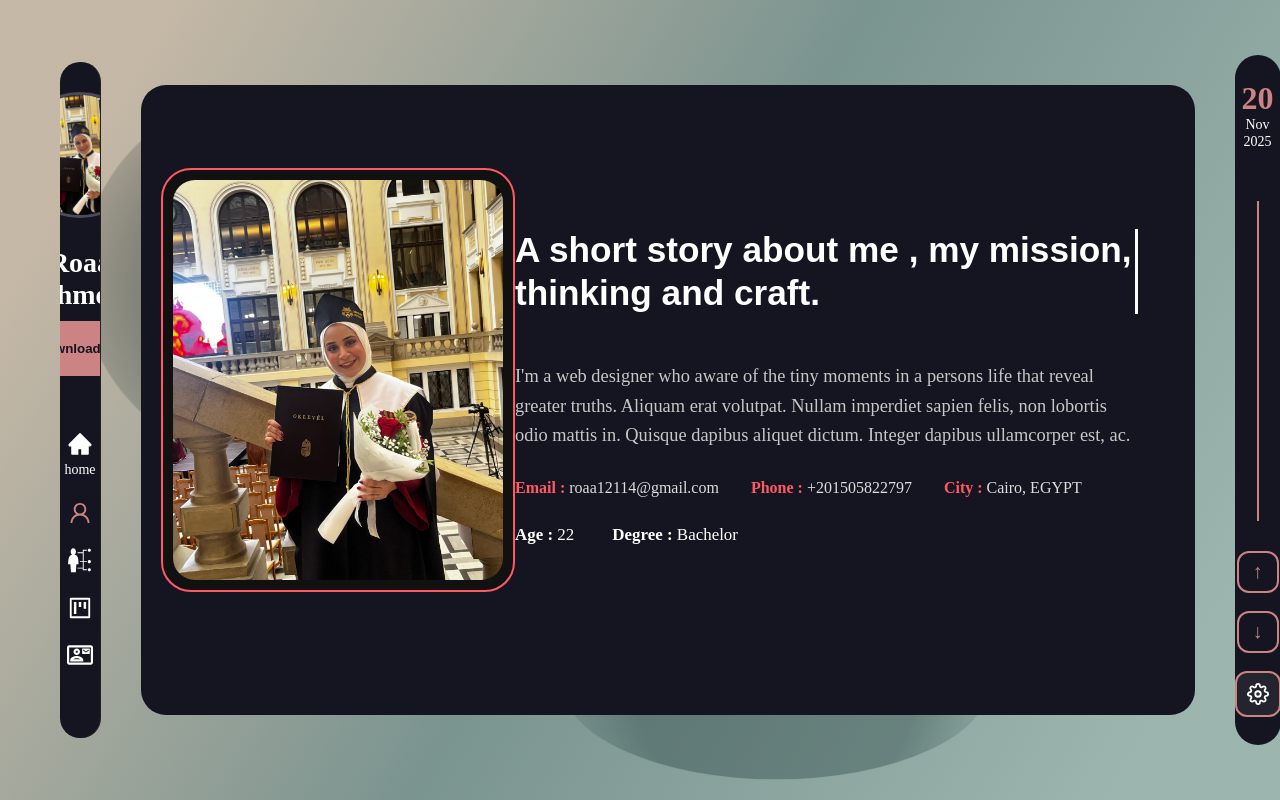
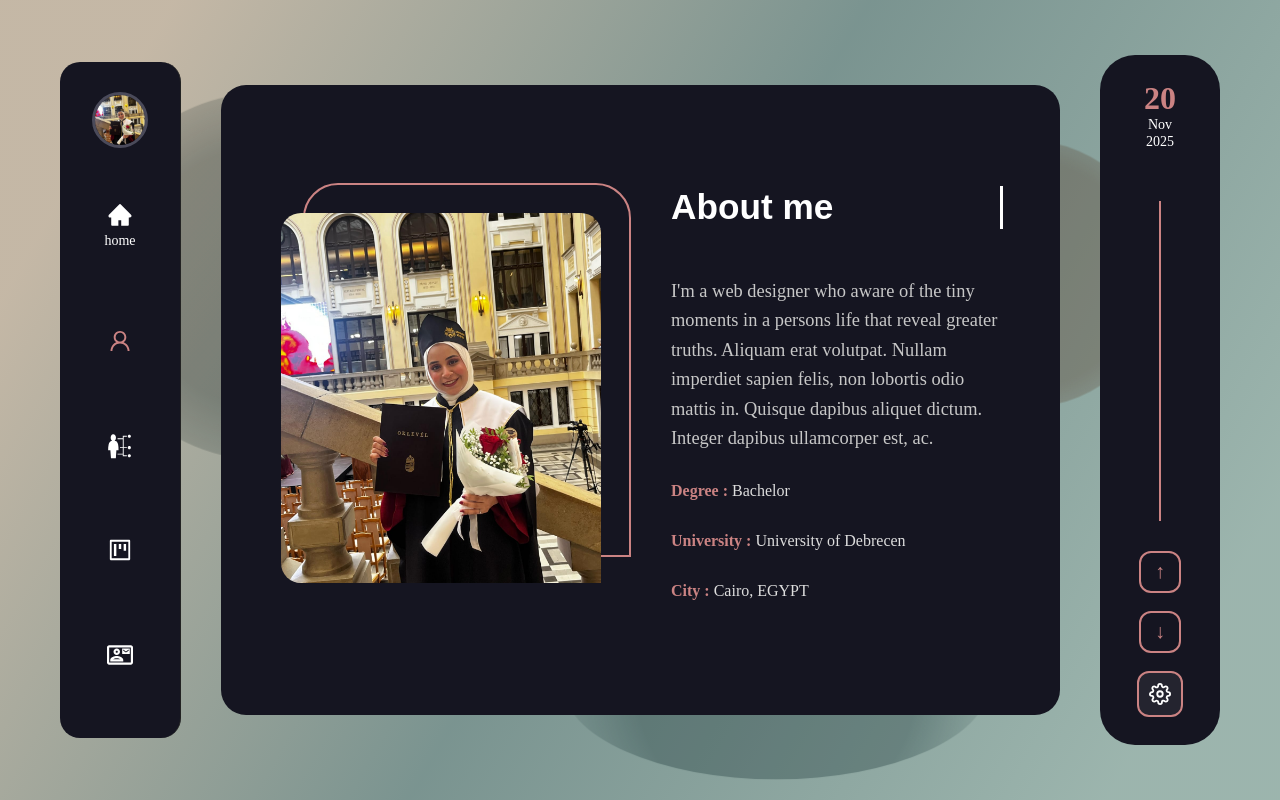
Before and after one commit to roaa12114/Portfolio2, a React (Vite) app: page /about in a window 1280 px wide. Built offline with nearby package versions, Linux system fonts and the light colour scheme; a web font is replaced by a local one.

Commit message:
Handle the rightSide bar arrows and improve the functionality of the leftSide bar and its expansion

```diff
--- a/src/components/leftSidebar.jsx
+++ b/src/components/leftSidebar.jsx
@@ -5,6 +5,8 @@ import profileImg from "../assets/images/Untitled-1.jpg";
 import { AiFillHome, AiOutlineUser, AiOutlineProject } from "react-icons/ai";
 import { GiSkills } from "react-icons/gi";
 import { MdOutlineContactMail } from "react-icons/md";
+import { useLocation } from "react-router-dom";
+
 
 const links = [
   { name: "home", icon: <AiFillHome /> },
@@ -16,7 +18,9 @@ const links = [
 
 const LeftSidebar = ({ activeIndex, setActiveIndex }) => {
 
-  const isHomeActive = activeIndex === 0;
+  const location = useLocation();
+  const isHomePage = location.pathname === "/";
+const isHomeActive = isHomePage;
 
   return (
     <div className={`left-sidebar ${isHomeActive ? "expanded" : ""}`}>
@@ -38,7 +42,7 @@ const LeftSidebar = ({ activeIndex, setActiveIndex }) => {
         {links.map((link, index) => (
   <NavLink
     key={link.name}
-    to={link.name === "home" ? "" : link.name}
+    to={link.name === "home" ? "/" : `/${link.name}`}
     className={({ isActive }) =>
       `nav-item ${isActive ? "active" : ""}`
     }
--- a/src/components/rightSidebar.jsx
+++ b/src/components/rightSidebar.jsx
@@ -1,20 +1,35 @@
 import React from "react";
 import "./rightSidebar.css";
 import { FiSettings } from "react-icons/fi";
+import { useNavigate } from "react-router-dom";
+
+
+const sections = ["", "about", "skills", "projects", "contact"];
 
 const RightSidebar = ({ activeIndex, setActiveIndex }) => {
+
+  const navigate = useNavigate();
 
   const today = new Date();
   const day = today.getDate();
   const month = today.toLocaleString("en-US", { month: "short" });
   const year = today.getFullYear();
 
+    const goToSection = (index) => {
+    setActiveIndex(index);
+    navigate(`/${sections[index]}`);
+  };
+
   const handleUp = () => {
-    if (activeIndex > 0) setActiveIndex(activeIndex - 1);
+    if (activeIndex > 0) {
+      goToSection(activeIndex - 1);
+    }
   };
 
   const handleDown = () => {
-    if (activeIndex < 4) setActiveIndex(activeIndex + 1);
+    if (activeIndex < sections.length - 1) {
+      goToSection(activeIndex + 1);
+    }
   };
 
   return (
--- a/src/pages/about.css
+++ b/src/pages/about.css
@@ -8,55 +8,73 @@
   align-items: center;
   color: white;
   min-height: 450px;
+  gap: 70px;
   flex: 1;
-  position: relative;
-  overflow: visible;
 
-  /* الحالة الأساسية: مخفي في اليسار وشفاف */
+  /*main case -> hidden */
   opacity: 0;
   transform: translateX(-100px);
-  transition: opacity 0.8s ease, transform 0.8s ease;
+  transition: opacity 0.2s ease, transform 0.8s ease;
 }
 
-/* حالة ظهور البطاقة مع التحريك */
+/* while moving */
 .about-wrapper.slide-in {
   opacity: 1;
   transform: translateX(0);
 }
 
-
 .about-img-wrapper {
   position: relative;
-  margin-left: -40px; /* تخلي الصورة خارج الكارد */
-  margin-top: -40px;  /* تنزلها لتحت شويه زي التصميم */
-  z-index: 10;        /* تخليها فوق الكارد */
+  display: flex;
+  justify-content: center;
+  align-items: center;
 }
 
-/* صندوق الصورة */
+/* back border */
+.about-img-frame {
+  position: relative;
+  border-radius: 30px;
+}
+
+.about-img-frame::before {
+  content: "";
+  position: absolute;
+  top: -30px;
+  left: 22px;
+  right: -30px;
+  bottom: 30px;
+  border: 2px solid #cb8383;
+  border-radius: 35px 35px 0;
+  z-index: 1;
+}
+
+/*.about-img {
+  background: #101024;
+  border-radius: 30px 0;
+  padding: 10px;
+  box-shadow: 0 4px 24px rgba(200, 182, 182, 0.15);
+  min-width: 340px;
+  display: flex;
+  justify-content: center;
+  align-items: center;
+  margin-right: 25px;
+}
 .about-img {
   position: relative;
-  padding: 12px;
+  background: #f5f5f5;
+  padding: 20px;
   border-radius: 30px;
-  background: #111;
-}
+  box-shadow: 0 10px 35px rgba(0,0,0,0.25);
+  z-index: 1;
+}*/
 
-/* الفريم اللي حوالين الصورة */
-.about-img::before {
-  content: "";
-  position: absolute;
-  inset: 0;
-  border-radius: 30px;
-  border: 2px solid #ff5964;
-  pointer-events: none;
-}
-
-/* الصورة نفسها */
 .about-img img {
-  width: 330px;
-  height: 400px;
+  width: 320px;
+  height: 370px;
   object-fit: cover;
-  border-radius: 22px;
-  display: block;
+  border-radius: 20px 20px 0;
+  position: relative;
+  z-index: 2;
 }
 
 .about-content {
@@ -92,7 +110,7 @@
 }
 
 .about-details span {
-  color: #ff5964;
+  color: #cb8383;
   font-weight: bold;
 }
 
@@ -102,39 +120,3 @@
   margin-bottom: 26px;
   font-size: 1.06em;
 }
-
-.hire-btn {
-  background: #ff5964;
-  color: #fff;
-  padding: 12px 38px;
-  font-size: 1.1em;
-  border: none;
-  border-radius: 22px;
-  font-weight: 600;
-  cursor: pointer;
-  box-shadow: 0 3px 12px rgba(255,89,100,0.09);
-  margin-top: 6px;
-  outline: none;
-  transition: background 0.25s;
-}
-
-.hire-btn:hover {
-  background: #ff3037;
-}
-
-/* Decorative outline and side line (inspired by your screenshot) */
-.about-card {
-  border: 2px solid #ff5964;
-  box-shadow: 0 8px 32px rgba(0,0,0,0.16);
-}
-
-.about-card::after {
-  content: "";
-  position: absolute;
-  right: 18px;
-  top: 37px;
-  bottom: 37px;
-  width: 4px;
-  background: #ff5964;
-  border-radius: 2px;
-}
--- a/src/pages/about.jsx
+++ b/src/pages/about.jsx
@@ -13,13 +13,15 @@ const About = () => {
   return (
     <div className={`about-wrapper ${isVisible ? "slide-in" : ""}`}>
         <div className="about-img-wrapper">
+        <div className="about-img-frame">
          <div className="about-img">
           <img src={profileImg} alt="Profile" />
         </div>
         </div>
+        </div>
         <div className="about-content">
           <h1>
-            A short story about me , my mission,<br /> thinking and craft.
+            About me <br />
           </h1>
            <p>
             I'm a web designer who aware of the tiny moments in a persons life that reveal greater truths. Aliquam erat volutpat. Nullam imperdiet sapien felis, non lobortis odio mattis in. Quisque dapibus aliquet dictum. Integer dapibus ullamcorper est, ac.
@@ -27,18 +29,14 @@ const About = () => {
 
           <div className="about-details">
             <div>
-              <span>Email :</span> roaa12114@gmail.com
+              <span>Degree :</span> Bachelor
             </div>
             <div>
-              <span>Phone :</span> +201505822797
+              <span>University :</span> University of Debrecen
             </div>
             <div>
               <span>City :</span> Cairo, EGYPT
             </div>
-          </div>
-          <div className="about-meta">
-            <span><b>Age :</b> 22</span>
-            <span><b>Degree :</b> Bachelor</span>
           </div>
         </div>
       </div>
```
Also changed, not shown: src/pages/projects.css (added), src/pages/projects.jsx (added).
